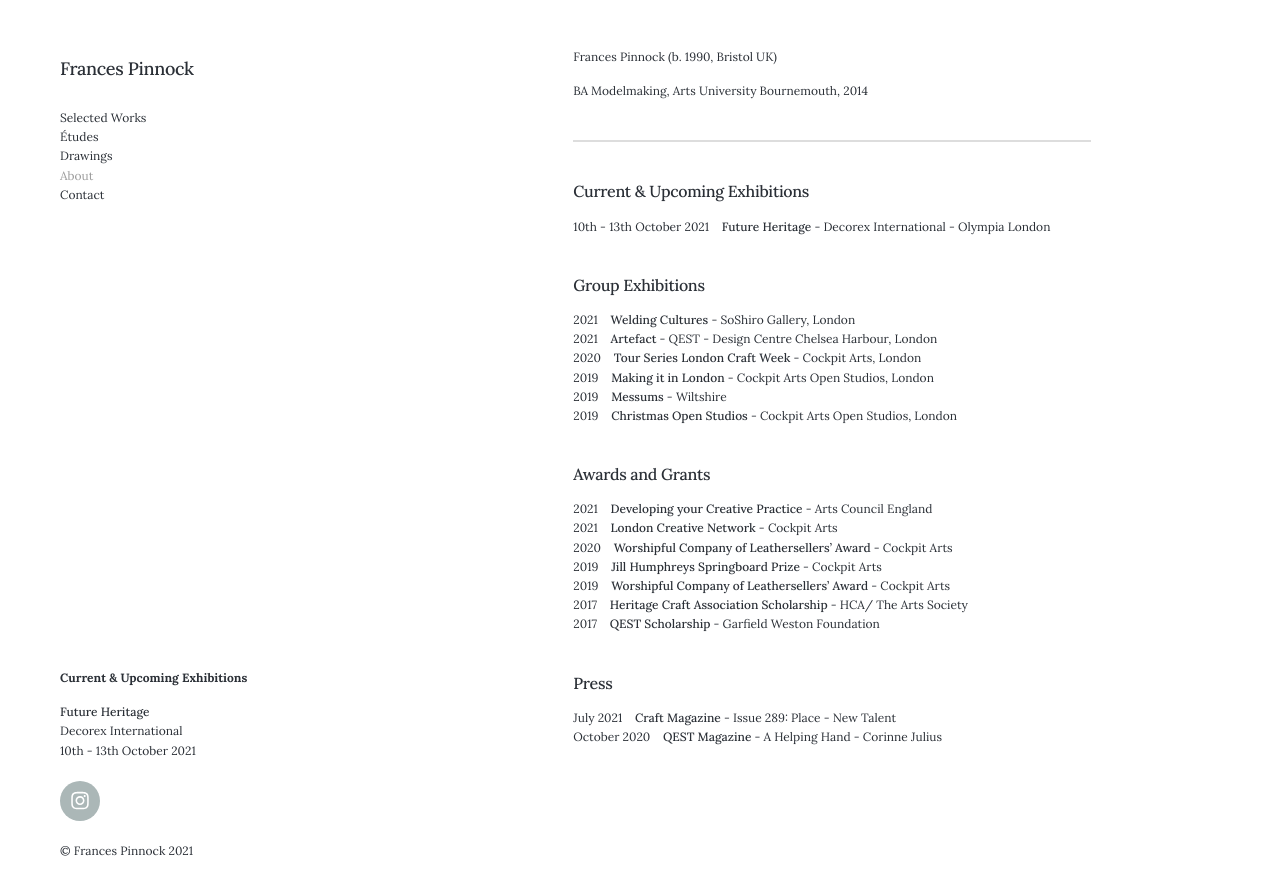
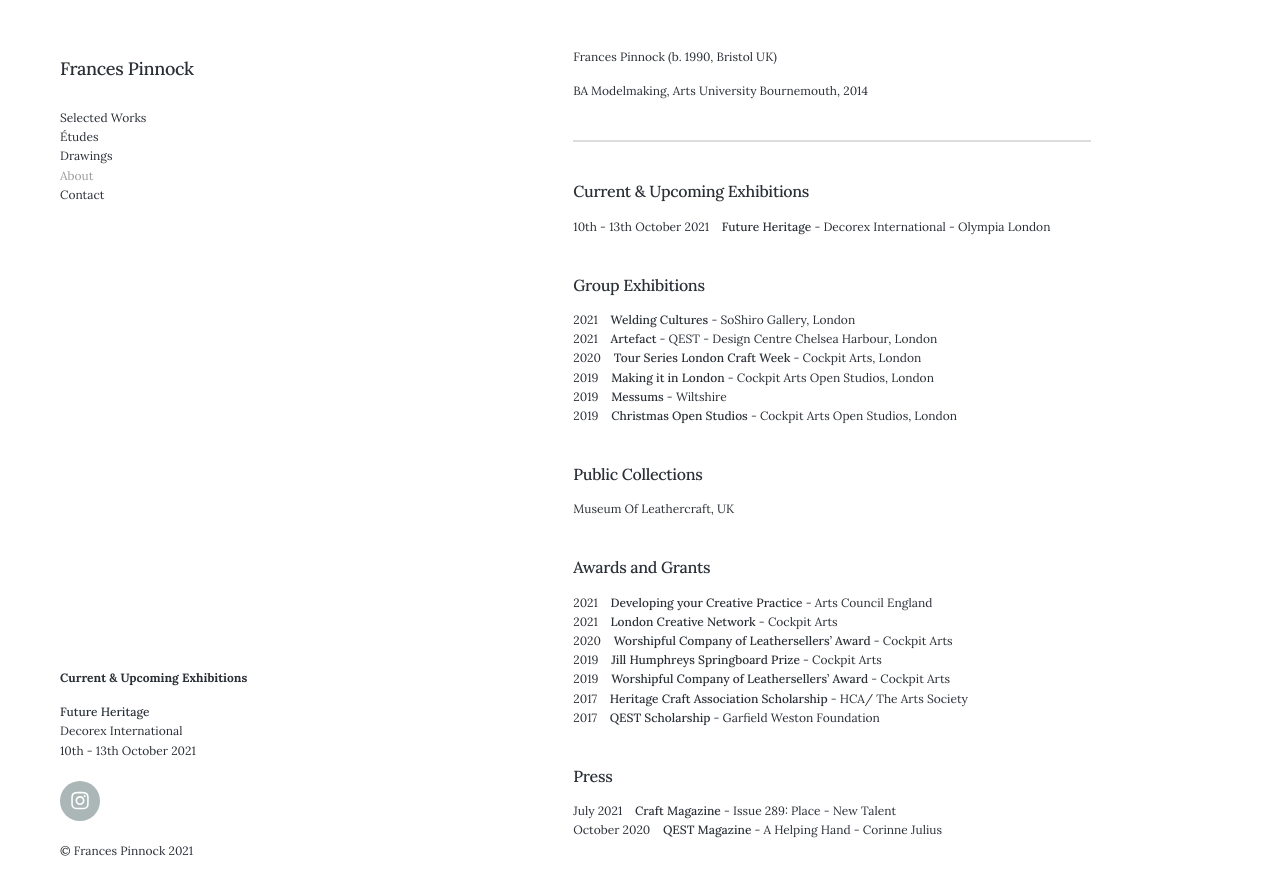
Before and after one commit to francespinnock/francespinnock.github.io, a Jekyll site: the page built from _pages/about.md, in a window 1280 px wide and 900 px high, scrolled down 111 px. Shown: the top 895 px of the window. Built offline with Jekyll 4.4.1, drawn with Linux system fonts in a browser that asks for light colours; nearby versions of some CDN libraries.

Commit message:
Update about.md

```diff
--- a/_pages/about.md
+++ b/_pages/about.md
@@ -21,6 +21,10 @@ BA Modelmaking, Arts University Bournemouth, 2014
 2019&nbsp;&nbsp;&nbsp; **Messums** - Wiltshire
 2019&nbsp;&nbsp;&nbsp; **Christmas Open Studios** - Cockpit Arts Open Studios, London
 
+## Public Collections
+
+Museum Of Leathercraft, UK
+
 ## Awards and Grants
 2021&nbsp;&nbsp;&nbsp; **Developing your Creative Practice** - Arts Council England
 2021&nbsp;&nbsp;&nbsp; **London Creative Network** - Cockpit Arts
```
